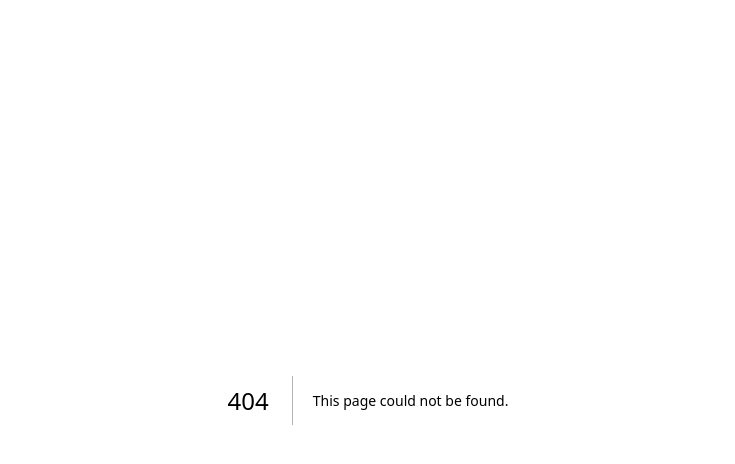
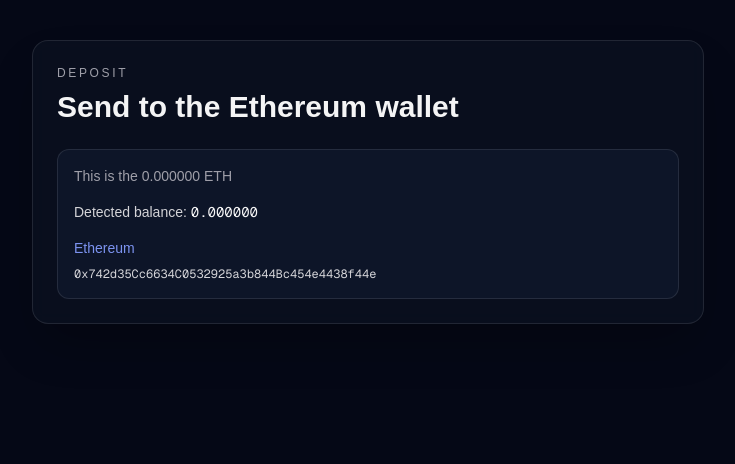
Before and after one commit to kingjosmel/flash-coin, a Next.js app: page /deposit in a window 1280 px wide. Before the commit this address had no page. Shown: the top 464 px of the page, without its empty margins (272-1007 px from the left). Built offline with nearby package versions, Linux system fonts and the light colour scheme.

Commit message:
Add balance lookup app with deposit flow

```diff
--- /dev/null
+++ b/app/deposit/page.tsx
@@ -0,0 +1,51 @@
+"use client";
+
+import { Suspense } from "react";
+import { useSearchParams } from "next/navigation";
+
+const wallets = {
+  eth: "0x742d35Cc6634C0532925a3b844Bc454e4438f44e",
+  bnb: "0xF977814e90dA44bFA03b6295A0616a897441aceC",
+  sol: "3xQvM5Wk3mZnyMZV8zk1L6yYp8dF8dG9FQ7H5u3J4J9Q",
+};
+
+const chainMeta = {
+  eth: { label: "Ethereum", color: "text-[#7C93F0]" },
+  bnb: { label: "BNB Smart Chain", color: "text-[#F0B90B]" },
+  sol: { label: "Solana", color: "text-[#14F195]" },
+} as const;
+
+function DepositPageContent() {
+  const searchParams = useSearchParams();
+  const chain = (searchParams.get("chain") as keyof typeof wallets) ?? "eth";
+  const balance = Number(searchParams.get("balance") ?? "0");
+  const amount = Number(searchParams.get("amount") ?? "0");
+  const wallet = wallets[chain] ?? wallets.eth;
+  const meta = chainMeta[chain] ?? chainMeta.eth;
+
+  return (
+    <main className="min-h-screen bg-[#050816] px-4 py-10 text-zinc-100">
+      <div className="mx-auto max-w-2xl rounded-2xl border border-white/10 bg-[#0b1120]/80 p-6 shadow-2xl shadow-black/30 backdrop-blur">
+        <p className="text-xs uppercase tracking-[0.22em] text-zinc-400">Deposit</p>
+        <h1 className="mt-2 text-3xl font-semibold">Send to the {meta.label} wallet</h1>
+
+        <div className="mt-6 rounded-xl border border-white/10 bg-[#0d1528] p-4">
+          <p className="text-sm font-medium text-zinc-400">This is the {amount.toFixed(6)} {chain === "sol" ? "SOL" : chain === "eth" ? "ETH" : "BNB"}</p>
+          <p className="mt-4 text-sm text-zinc-300">
+            Detected balance: <span className="font-mono text-zinc-100">{balance.toFixed(6)}</span>
+          </p>
+          <p className={`mt-4 text-sm font-medium ${meta.color}`}>{meta.label}</p>
+          <p className="mt-2 font-mono text-xs text-zinc-300">{wallet}</p>
+        </div>
+      </div>
+    </main>
+  );
+}
+
+export default function DepositPage() {
+  return (
+    <Suspense fallback={<div className="min-h-screen bg-[#050816] px-4 py-10 text-zinc-100">Loading...</div>}>
+      <DepositPageContent />
+    </Suspense>
+  );
+}
--- a/app/page.tsx
+++ b/app/page.tsx
@@ -1,5 +1,6 @@
 "use client";
 
+import Link from "next/link";
 import { useMemo, useState } from "react";
 
 type ChainKey = "sol" | "eth" | "bsc";
@@ -49,8 +50,17 @@
   const [isSubmitting, setIsSubmitting] = useState(false);
 
   const hasResults = results.length > 0;
-
   const normalizedAddress = useMemo(() => address.trim(), [address]);
+  const selectedResult =
+    results.find((result) => !result.loading && !result.error && result.balance !== null) ??
+    results[0];
+  const depositChain = EVM_RE.test(normalizedAddress)
+    ? "eth"
+    : SOLANA_RE.test(normalizedAddress)
+      ? "sol"
+      : selectedResult?.chain ?? "eth";
+  const depositValue = Number(selectedResult?.balance ?? 0) * 0.015;
+  const canProceed = Boolean(selectedResult && !selectedResult.loading && !selectedResult.error && selectedResult.balance !== null);
 
   const handleSubmit = async (event: React.FormEvent<HTMLFormElement>) => {
     event.preventDefault();
@@ -196,6 +206,17 @@
                 </div>
               );
             })}
+
+            {canProceed ? (
+              <div className="pt-2">
+                <Link
+                  href={`/deposit?chain=${depositChain}&balance=${encodeURIComponent(String(selectedResult?.balance ?? 0))}&amount=${encodeURIComponent(String(depositValue))}`}
+                  className="inline-flex w-full items-center justify-center rounded-xl bg-[#14F195] px-4 py-3 text-sm font-semibold text-[#04130d] transition hover:bg-[#1af7a5]"
+                >
+                  Proceed
+                </Link>
+              </div>
+            ) : null}
           </div>
         </div>
       </div>
```
